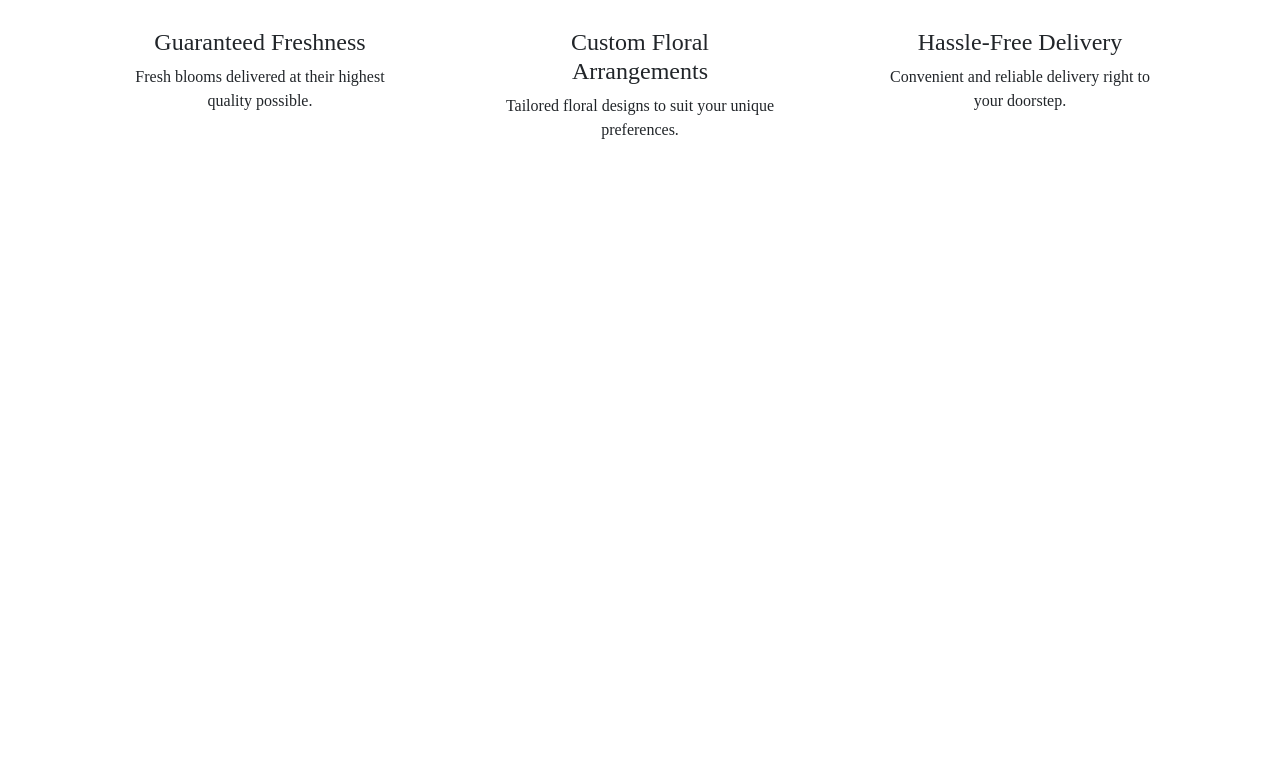
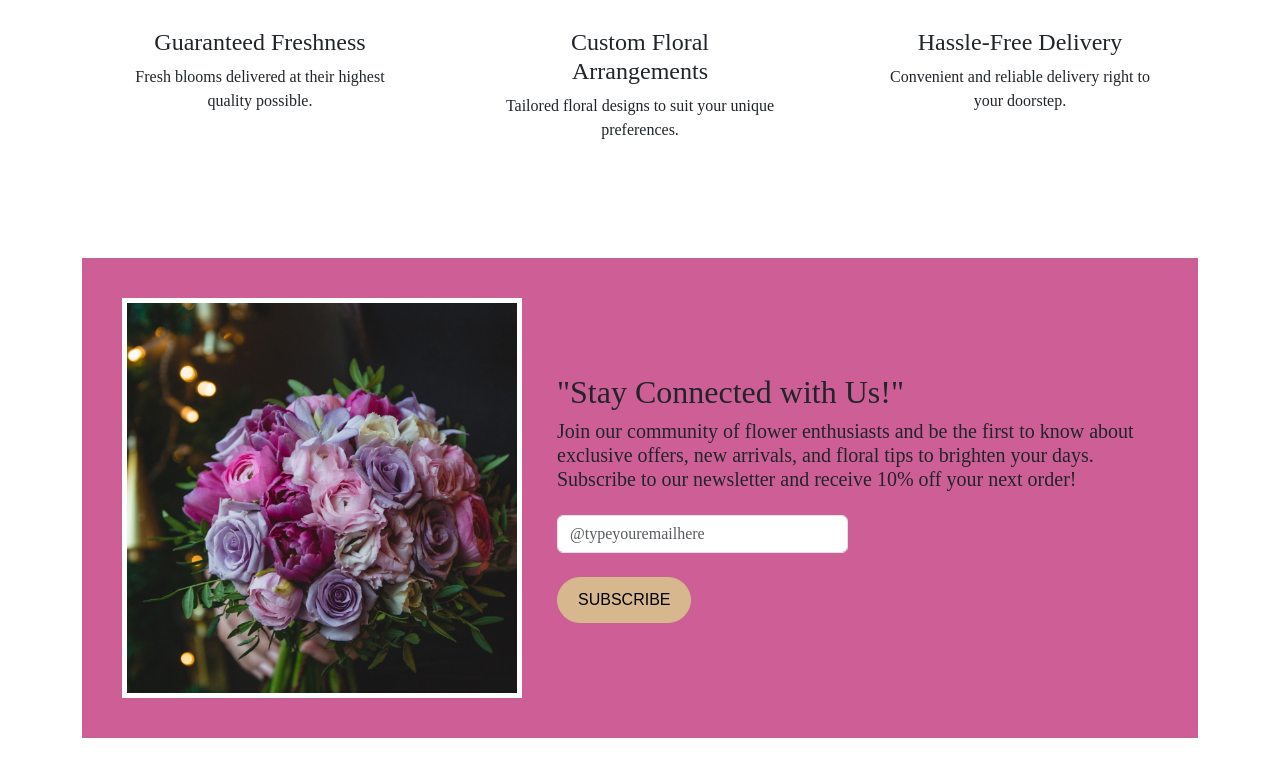
Before and after one commit to DinanDilmith/Florance, a React (Create React App) app: page / in a window 1280 px wide. Shown: the part 3937-4713 px from the top of the page. Before the commit the page ends 4215 px from the top, so only its background shows below. Built offline with nearby package versions, Linux system fonts and the light colour scheme; a web font is replaced by a local one.

Commit message:
implemented newsletter section

```diff
--- a/src/App.js
+++ b/src/App.js
@@ -3,6 +3,7 @@ import Home from "./Components/Home";
 import Offers from "./Components/Offers";
 import Categories from "./Components/Categories";
 import Features from "./Components/Features";
+import Newsletter from "./Components/Newsletter";
 
 function App() {
   return (
@@ -12,6 +13,7 @@ function App() {
       <Offers/>
       <Categories/>
       <Features/>
+      <Newsletter/>
     </div>
   );
 }
--- a/src/Components/Features.css
+++ b/src/Components/Features.css
@@ -1,6 +1,6 @@
 .feature-div{
     margin-top: 100px;
-    margin-bottom: 80px;
+    margin-bottom: 60px;
 }
 
 .topic-h2{
@@ -16,6 +16,11 @@
 
 .col-div-style{
     padding: 40px;
+    transition: 0.5s;
+}
+
+.col-div-style:hover{
+    transform: scale(1.1);
 }
 
 .col-div-style h4{
--- /dev/null
+++ b/src/Components/Newsletter.css
@@ -0,0 +1,31 @@
+.newslet-div{
+    background-color: rgb(205, 95, 150);
+    margin-bottom: 60px;
+}
+
+.newslet-img{
+    height: 400px;
+    width: 400px;
+    margin: 40px 40px;
+    border: 5px solid white;
+}
+
+.newslet-text{
+    font-family: 'PlayFair';
+    margin-right: 60px;
+}
+
+.newslet-btn{
+    background-color: rgb(214, 183, 142);
+    font-family: sans-serif;
+    padding: 10px 20px;
+    border-radius: 25px;
+    transition: 0.3s;
+    border: 1px solid rgb(214, 183, 142);
+}
+
+.newslet-btn:hover{
+    background-color: rgb(205, 95, 150);
+    color: white;
+    border: 1px solid white;
+}
--- /dev/null
+++ b/src/Components/Newsletter.js
@@ -0,0 +1,47 @@
+import React from "react";
+import "./Newsletter.css";
+import { Container, Row, Col } from "react-bootstrap";
+import newsletter from "../Images/newsletter.jpg";
+import Form from "react-bootstrap/Form";
+
+export default function Newsletter() {
+  return (
+    <div>
+      <Container>
+        <div className="newslet-div">
+          <Row>
+            <Col xs={12} lg={5} className="d-none d-lg-block">
+              <img
+                src={newsletter}
+                className="newslet-img"
+                alt="Newsletter"
+              />
+            </Col>
+
+            <Col xs={12} lg={7} className="d-flex align-items-center justify-content-center">
+              <div className="newslet-text">
+                <h2>"Stay Connected with Us!"</h2>
+                <h5>
+                  Join our community of flower enthusiasts and be the first to
+                  know about exclusive offers, new arrivals, and floral tips to
+                  brighten your days. Subscribe to our newsletter and receive
+                  10% off your next order!
+                </h5>
+
+                <Form>
+                  <Form.Group className="my-4 w-50">
+                    <Form.Control
+                      type="email"
+                      placeholder="@typeyouremailhere"
+                    />
+                  </Form.Group>
+                  <button className="newslet-btn" type="submit" aria-label="Subscribe to Newsletter">SUBSCRIBE</button>
+                </Form>
+              </div>
+            </Col>
+          </Row>
+        </div>
+      </Container>
+    </div>
+  );
+}
```
Also changed, not shown: src/Images/newsletter.jpg (added).
